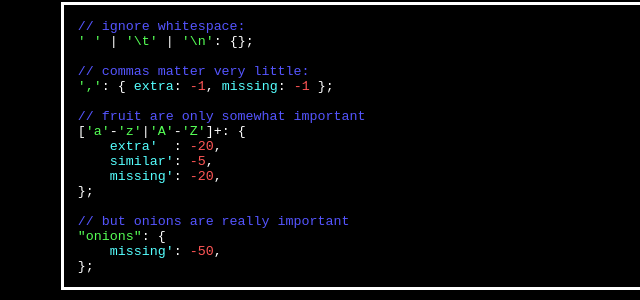
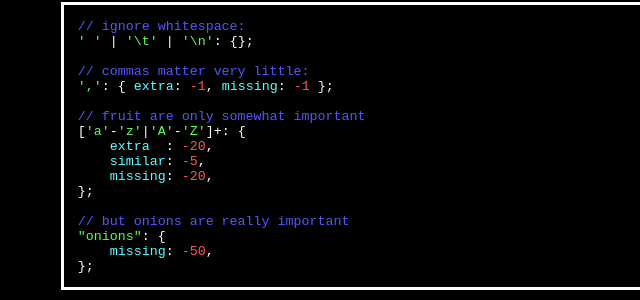
Before and after one commit to ZanderThannhauser/lexdiff, a plain HTML site: page docs/index.html in a window 1280 px wide. Shown: the part 1327-1627 px from the top of the page, 0-640 px from the left. Drawn offline with Linux system fonts and the light colour scheme.

Commit message:
removed extra single-quotes

```diff
--- a/docs/index.html
+++ b/docs/index.html
@@ -211,14 +211,14 @@
 
 <span style="color:#55F">// fruit are only somewhat important</span>
 [<span style="color:#5F5">'a'</span>-<span style="color:#5F5">'z'</span>|<span style="color:#5F5">'A'</span>-<span style="color:#5F5">'Z'</span>]+: {
-    <span style="color:#5FF">extra'</span>  : <span style="color:#F55">-20</span>,
-    <span style="color:#5FF">similar'</span>: <span style="color:#F55">-5</span>,
-    <span style="color:#5FF">missing'</span>: <span style="color:#F55">-20</span>,
+    <span style="color:#5FF">extra</span>  : <span style="color:#F55">-20</span>,
+    <span style="color:#5FF">similar</span>: <span style="color:#F55">-5</span>,
+    <span style="color:#5FF">missing</span>: <span style="color:#F55">-20</span>,
 };
 
 <span style="color:#55F">// but onions are really important</span>
 <span style="color:#5F5">"onions"</span>: {
-    <span style="color:#5FF">missing'</span>: <span style="color:#F55">-50</span>,
+    <span style="color:#5FF">missing</span>: <span style="color:#F55">-50</span>,
 };</code></pre>
 
                     <p> Running lexdiff on these two input files would yield the output: </p>
```
